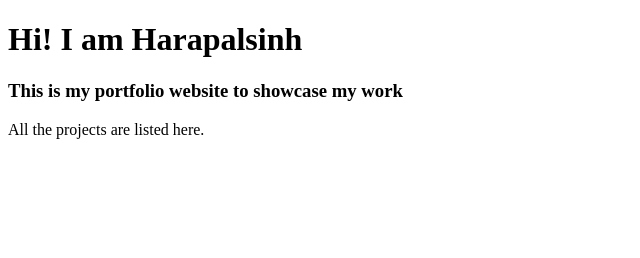
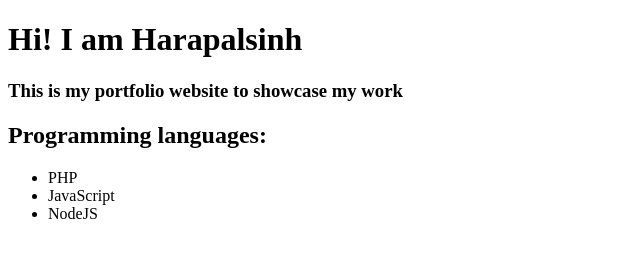
Before and after one commit to harapalsinh/Harapalsinh-portfolio, a plain HTML site: page index.html in a window 1280 px wide. Shown: the whole page, without its empty margins (0-640 px from the left). Drawn offline with Linux system fonts and the light colour scheme.

Commit message:
code: languages added

```diff
--- a/index.html
+++ b/index.html
@@ -8,6 +8,11 @@
 <body>
     <h1>Hi! I am Harapalsinh </h1>
     <h3>This is my portfolio website to showcase my work</h3>
-    <p>All the projects are listed here.</p>
+    <h2>Programming languages: </h2>
+    <ul>
+        <li>PHP</li>
+        <li>JavaScript</li>
+        <li>NodeJS</li>
+    </ul>
 </body>
 </html>
```
